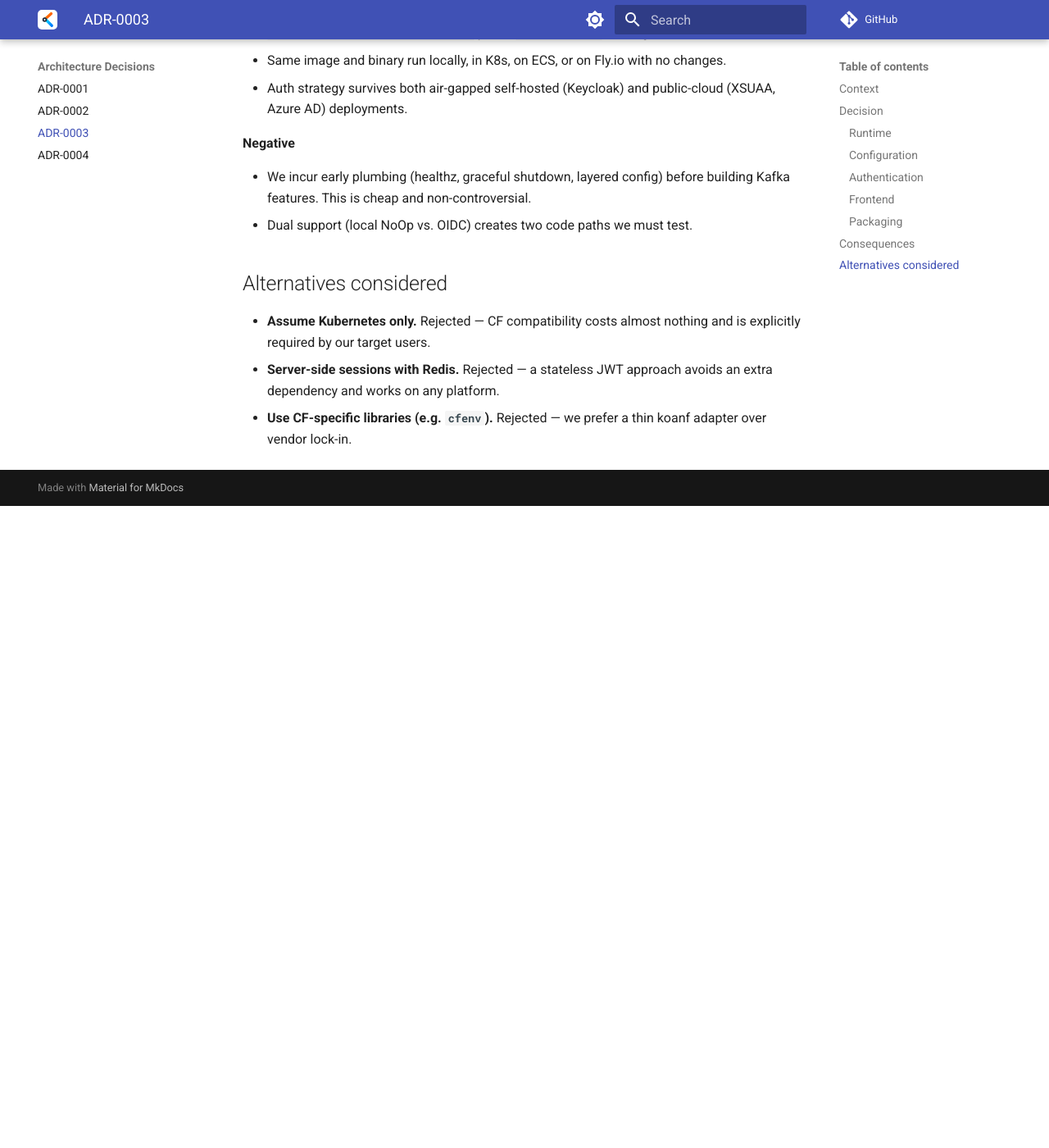
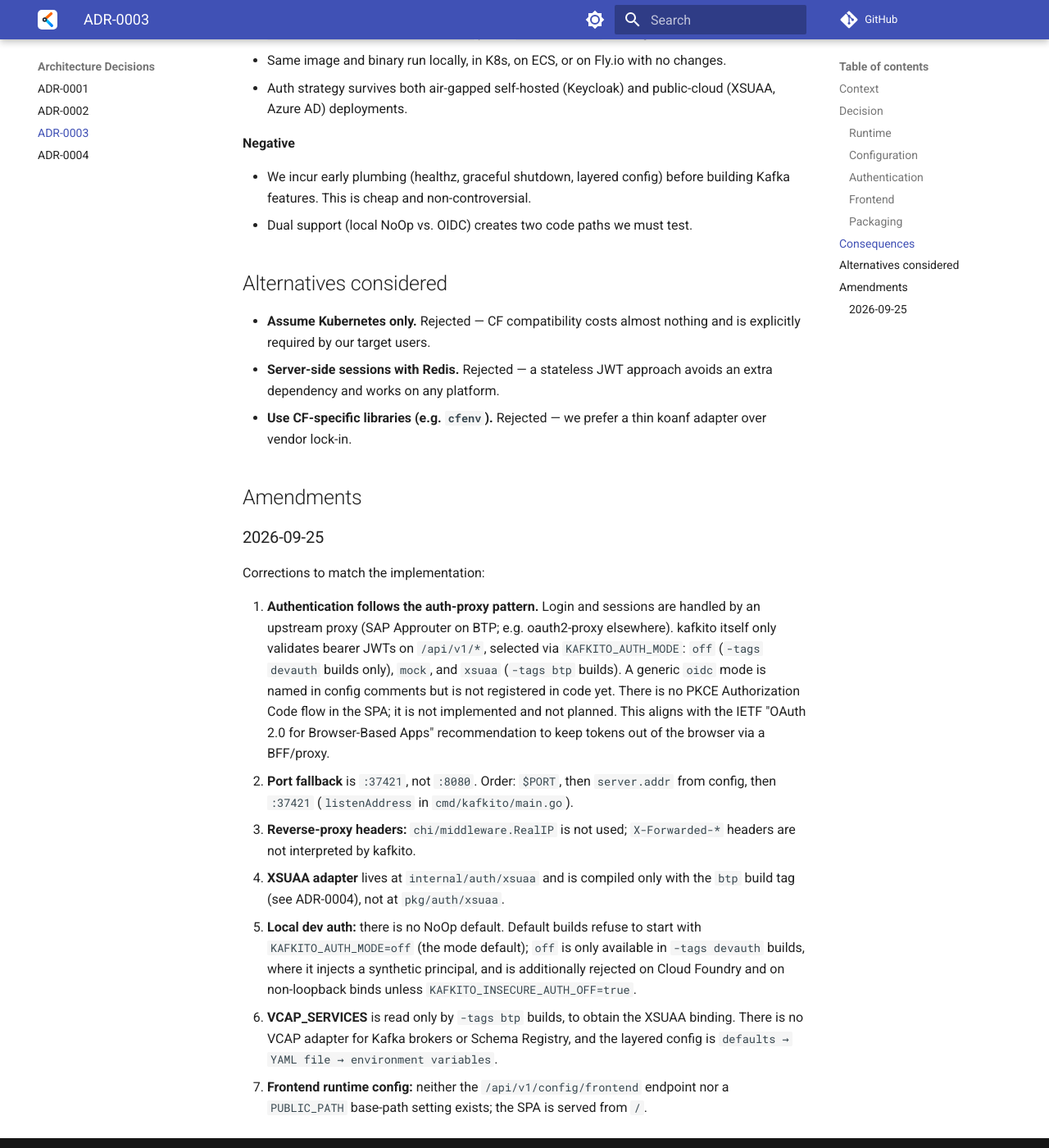
Before and after one commit to FinkeFlo/kafkito, an MkDocs documentation site: the page built from docs/adr/0003-cloud-foundry-readiness.md, in a window 1280 px wide and 1400 px high, scrolled down 2159 px. Shown: the whole window at 82% size. Built offline with MkDocs 1.6.1 and Material for MkDocs 9.7.7, drawn with Linux system fonts in a browser that asks for light colours; comment, search, counter and statistics services are not loaded; before the commit the page ends 2776 px from its top, so only the background shows below that.

Commit message:
docs: align README, API reference and ADRs with the code
- README: drop the stale v0.1.0 MVP item, remove zap and OpenTelemetry
  from the tech stack (logging is log/slog), require Bun 1.4+ like the
  Dockerfile.
- API.md: describe the auth-proxy model, bearer JWT validation per
  KAFKITO_AUTH_MODE and when the RBAC identity header is consulted.
- ADR-0002/0003: add dated amendments instead of rewriting history.
- index.md: drop the placeholder section.

Co-authored-by: Copilot <223556219+Copilot@users.noreply.github.com>
Signed-off-by: FinkeFlo <5244525+FinkeFlo@users.noreply.github.com>

```diff
--- a/docs/adr/0003-cloud-foundry-readiness.md
+++ b/docs/adr/0003-cloud-foundry-readiness.md
@@ -64,3 +64,36 @@ kafkito will adopt the following principles from day one. None are CF-exclusive
 - **Assume Kubernetes only.** Rejected — CF compatibility costs almost nothing and is explicitly required by our target users.
 - **Server-side sessions with Redis.** Rejected — a stateless JWT approach avoids an extra dependency and works on any platform.
 - **Use CF-specific libraries (e.g. `cfenv`).** Rejected — we prefer a thin koanf adapter over vendor lock-in.
+
+## Amendments
+
+### 2026-09-25
+
+Corrections to match the implementation:
+
+1. **Authentication follows the auth-proxy pattern.** Login and sessions are
+   handled by an upstream proxy (SAP Approuter on BTP; e.g. oauth2-proxy
+   elsewhere). kafkito itself only validates bearer JWTs on `/api/v1/*`,
+   selected via `KAFKITO_AUTH_MODE`: `off` (`-tags devauth` builds only),
+   `mock`, and `xsuaa` (`-tags btp` builds). A generic `oidc` mode is named in
+   config comments but is not registered in code yet. There is
+   no PKCE Authorization Code flow in the SPA; it is not implemented and not
+   planned. This aligns with the IETF "OAuth 2.0 for Browser-Based Apps"
+   recommendation to keep tokens out of the browser via a BFF/proxy.
+2. **Port fallback** is `:37421`, not `:8080`. Order: `$PORT`, then
+   `server.addr` from config, then `:37421` (`listenAddress` in
+   `cmd/kafkito/main.go`).
+3. **Reverse-proxy headers:** `chi/middleware.RealIP` is not used;
+   `X-Forwarded-*` headers are not interpreted by kafkito.
+4. **XSUAA adapter** lives at `internal/auth/xsuaa` and is compiled only with
+   the `btp` build tag (see ADR-0004), not at `pkg/auth/xsuaa`.
+5. **Local dev auth:** there is no NoOp default. Default builds refuse to start
+   with `KAFKITO_AUTH_MODE=off` (the mode default); `off` is only available in
+   `-tags devauth` builds, where it injects a synthetic principal, and is
+   additionally rejected on Cloud Foundry and on non-loopback binds unless
+   `KAFKITO_INSECURE_AUTH_OFF=true`.
+6. **VCAP_SERVICES** is read only by `-tags btp` builds, to obtain the XSUAA
+   binding. There is no VCAP adapter for Kafka brokers or Schema Registry, and
+   the layered config is `defaults → YAML file → environment variables`.
+7. **Frontend runtime config:** neither the `/api/v1/config/frontend` endpoint
+   nor a `PUBLIC_PATH` base-path setting exists; the SPA is served from `/`.
```
Also changed, not shown: README.md (+3 -4 lines), docs/API.md (+12 -3 lines), docs/adr/0002-tech-stack.md (+12 -0 lines), docs/index.md (+0 -7 lines).
